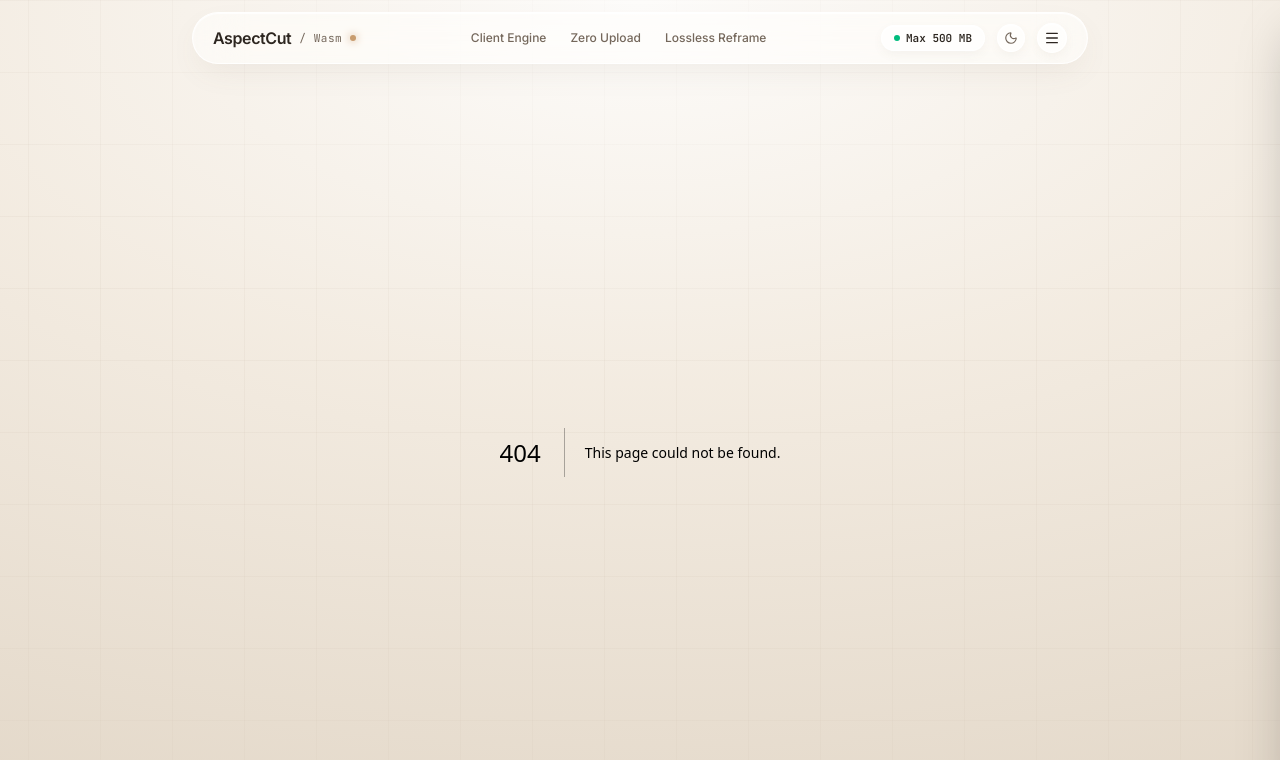
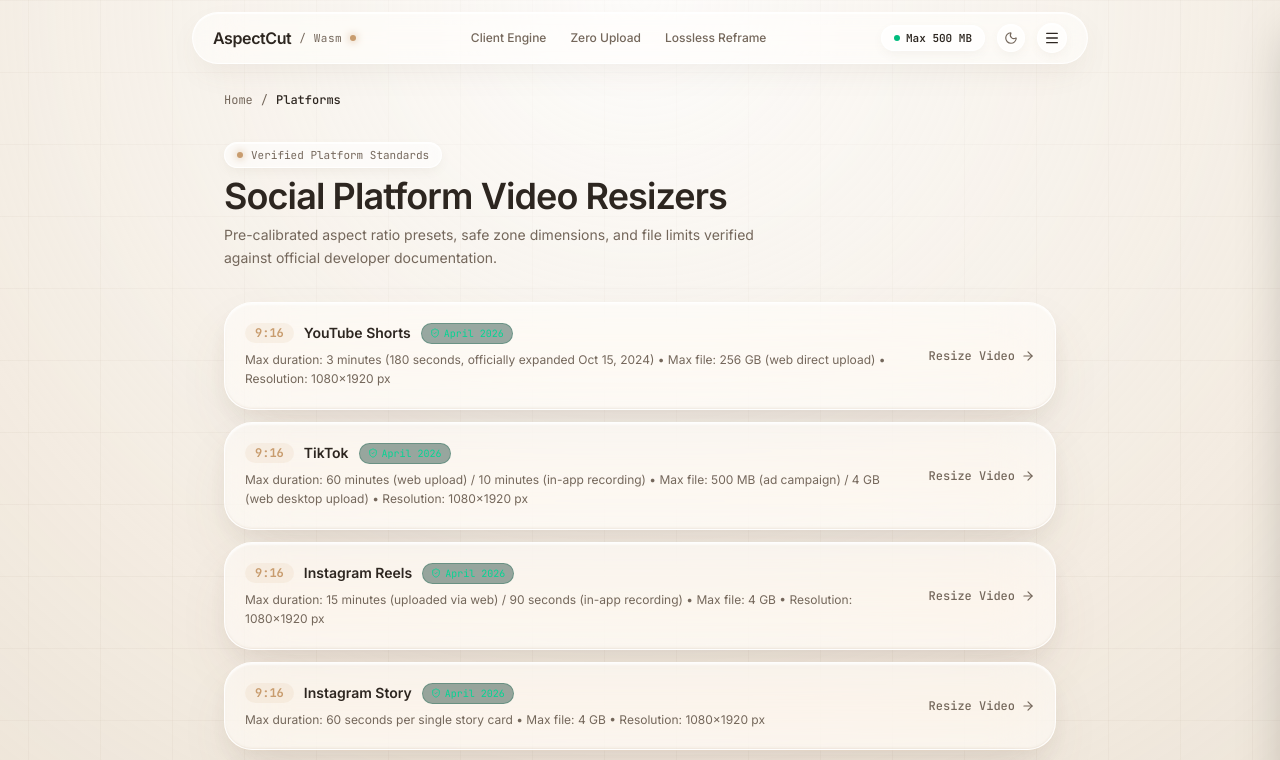
Before and after one commit to ShreyashSrivastavaa/AspectChanger, a Next.js app: page /for in a window 1280 px wide. Before the commit this address had no page. Shown: the top 760 px of the page. Built offline with nearby package versions, Linux system fonts and the light colour scheme.

Commit message:
feat(pages): build verified platform presets hub

```diff
--- /dev/null
+++ b/src/app/for/page.tsx
@@ -0,0 +1,98 @@
+import type { Metadata } from "next";
+import Link from "next/link";
+import { VERIFIED_PLATFORM_SPECS } from "@/lib/seo/verified-specs";
+import { BRAND } from "@/lib/config";
+import { ArrowRight, ShieldCheck } from "lucide-react";
+
+export const metadata: Metadata = {
+  title: `Verified Social Platform Video Specifications | ${BRAND.name}`,
+  description:
+    "Official 2026 video aspect ratios, resolutions, duration limits, and safe zones for TikTok, YouTube Shorts, Instagram Reels, LinkedIn, Facebook, and X.",
+  alternates: {
+    canonical: `${BRAND.domain}/for`,
+  },
+};
+
+export default function PlatformsIndexPage() {
+  const platforms = Object.values(VERIFIED_PLATFORM_SPECS);
+
+  const jsonLdBreadcrumb = {
+    "@context": "https://schema.org",
+    "@type": "BreadcrumbList",
+    itemListElement: [
+      {
+        "@type": "ListItem",
+        position: 1,
+        name: "Home",
+        item: BRAND.domain,
+      },
+      {
+        "@type": "ListItem",
+        position: 2,
+        name: "Platforms",
+        item: `${BRAND.domain}/for`,
+      },
+    ],
+  };
+
+  return (
+    <div className="w-full max-w-[880px] mx-auto px-4 sm:px-6 py-10 space-y-8" suppressHydrationWarning>
+      <script
+        type="application/ld+json"
+        dangerouslySetInnerHTML={{ __html: JSON.stringify(jsonLdBreadcrumb) }}
+      />
+
+      {/* Breadcrumb */}
+      <nav className="flex items-center gap-2 font-mono text-xs text-[var(--text-muted)]">
+        <Link href="/" className="hover:text-[var(--text-main)]">Home</Link>
+        <span>/</span>
+        <span className="text-[var(--text-main)] font-medium">Platforms</span>
+      </nav>
+
+      {/* Header */}
+      <div className="space-y-2">
+        <div className="inline-flex items-center gap-2 px-3 py-1 rounded-full glass-pill text-[11px] font-mono text-[var(--text-muted)]">
+          <span className="w-1.5 h-1.5 rounded-full bg-[#c89c6e] shadow-[0_0_8px_#c89c6e]" />
+          <span>Verified Platform Standards</span>
+        </div>
+        <h1 className="text-3xl sm:text-4xl font-semibold tracking-tight text-[var(--text-main)]">
+          Social Platform Video Resizers
+        </h1>
+        <p className="text-sm text-[var(--text-muted)] leading-relaxed max-w-xl">
+          Pre-calibrated aspect ratio presets, safe zone dimensions, and file limits verified against official developer documentation.
+        </p>
+      </div>
+
+      {/* Grid of frosted glass cards */}
+      <div className="grid grid-cols-1 gap-3">
+        {platforms.map((plat) => (
+          <Link
+            key={plat.slug}
+            href={`/for/${plat.slug}`}
+            className="group p-5 rounded-2xl glass-panel hover:border-[#c89c6e] hover:shadow-xl transition-all duration-200 flex flex-col sm:flex-row sm:items-center justify-between gap-3"
+          >
+            <div className="space-y-1.5 pr-4">
+              <div className="flex items-center gap-2.5">
+                <span className="font-mono text-xs font-bold text-[#c89c6e] px-2.5 py-0.5 rounded-full bg-[#c89c6e]/10">
+                  {plat.primaryRatio}
+                </span>
+                <span className="text-sm font-semibold text-[var(--text-main)] group-hover:text-[#c89c6e] transition-colors">
+                  {plat.name}
+                </span>
+                <span className="inline-flex items-center gap-1 text-[10px] font-mono text-emerald-400 bg-emerald-950/40 px-2 py-0.5 rounded-full border border-emerald-800/30">
+                  <ShieldCheck className="w-2.5 h-2.5" /> {plat.verifiedMonthYear}
+                </span>
+              </div>
+              <p className="text-xs text-[var(--text-muted)] leading-relaxed">
+                Max duration: {plat.maxDuration} &bull; Max file: {plat.maxFileSize} &bull; Resolution: {plat.recommendedResolution}
+              </p>
+            </div>
+            <span className="font-mono text-xs text-[var(--text-muted)] group-hover:text-[#c89c6e] shrink-0 flex items-center gap-1.5 font-medium">
+              Resize Video <ArrowRight className="w-3.5 h-3.5" />
+            </span>
+          </Link>
+        ))}
+      </div>
+    </div>
+  );
+}
```
